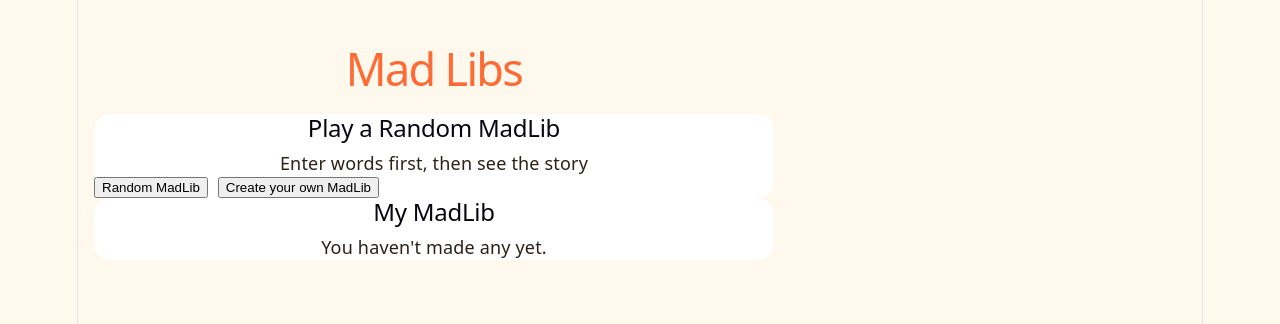
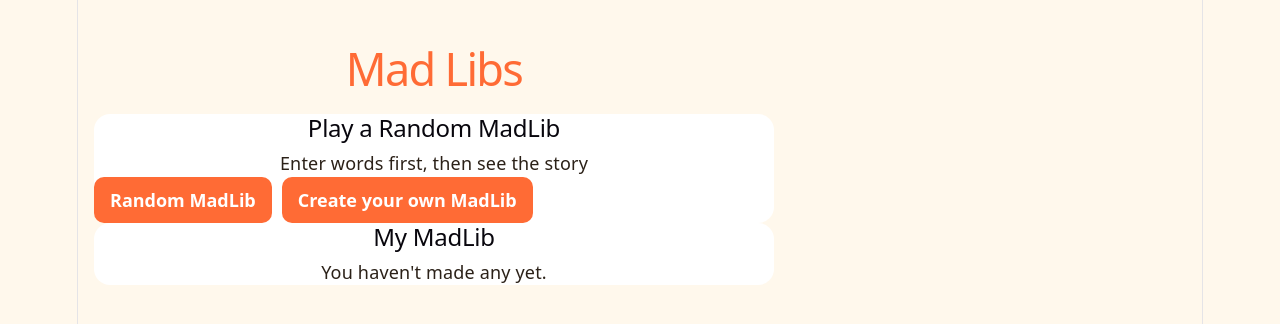
Before and after one commit to heonaliu/madLibs, a React (Vite) app: page / in a window 1280 px wide. Shown: the top 324 px of the page. Built offline with nearby package versions, Linux system fonts and the light colour scheme.

Commit message:
button style

```diff
--- a/src/App.css
+++ b/src/App.css
@@ -73,3 +73,14 @@ textarea:focus {
   gap: 10px;
   flex-wrap: wrap;
 }
+
+button {
+  font:inherit;
+  font-weight: 600;
+  padding: 10px 16px;
+  border:none;
+  border-radius: 10px;
+  background: var(--accent);
+  color: white;
+  cursor: pointer;
+}
```
